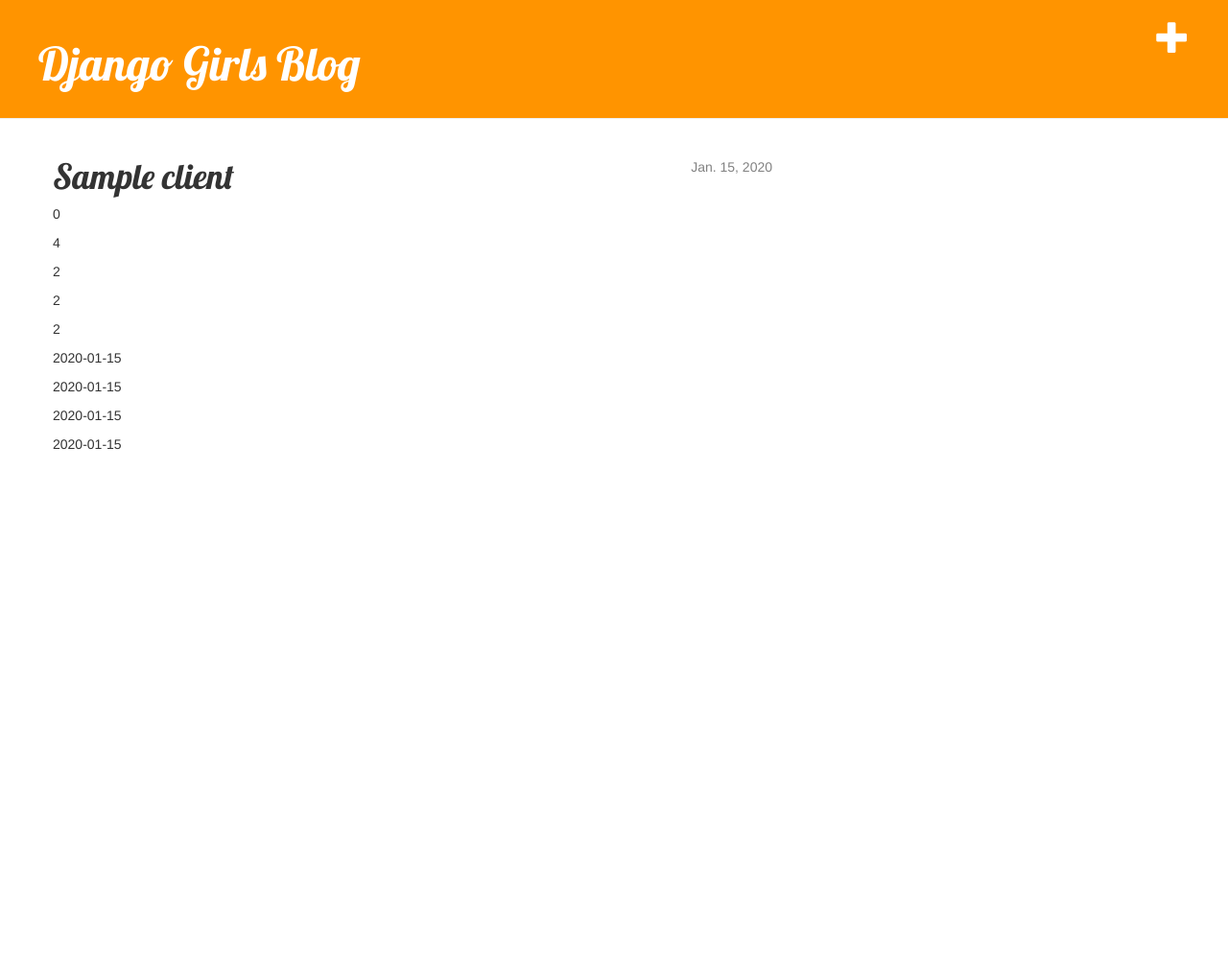
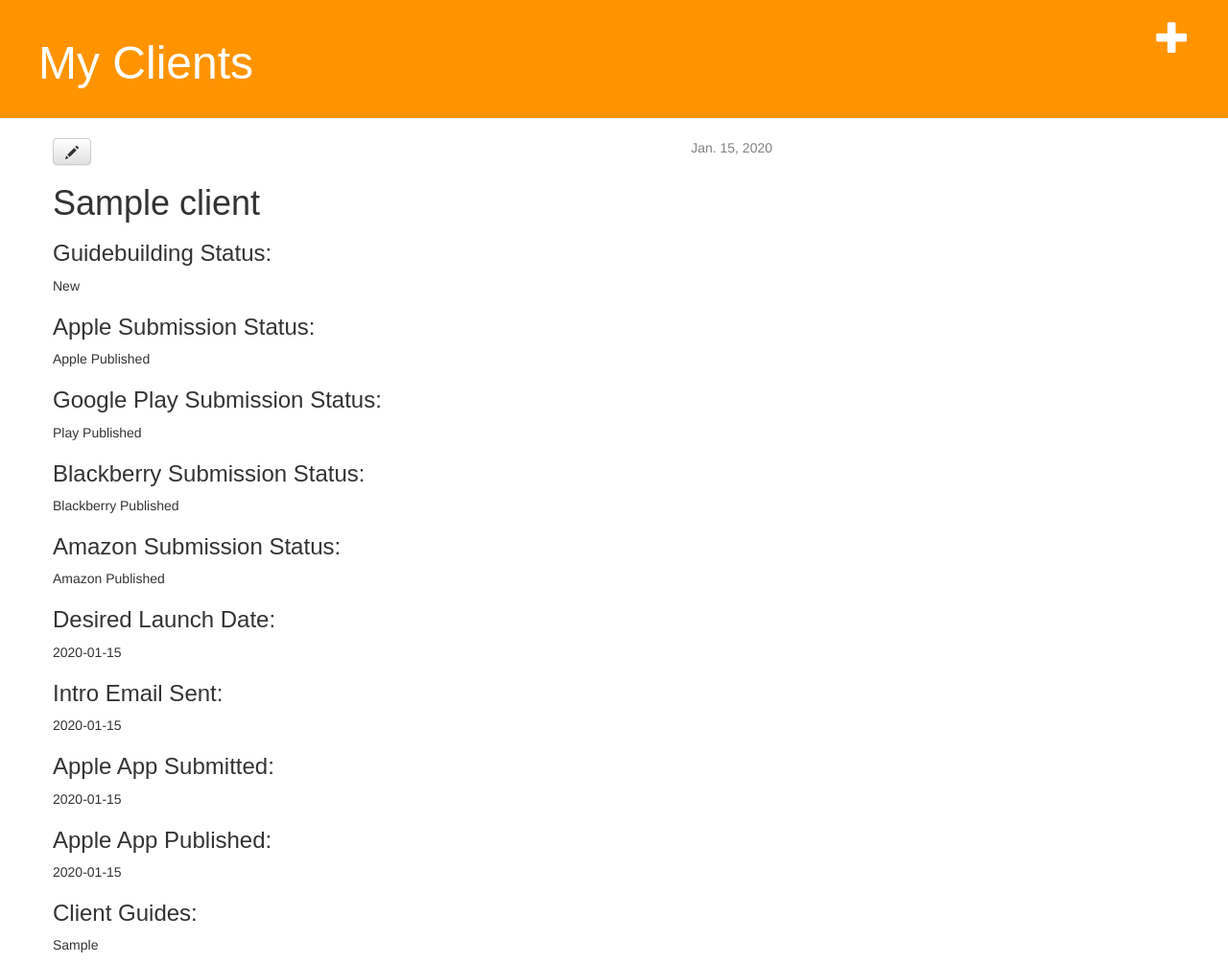
Before and after one commit to gfdipert/GB-Client-MGMT, a Django app: page /client/1/ in a window 1280 px wide. Shown: the whole page at 96% size. Before the commit the page ends 469 px from the top, so only its background shows below. Run offline with Django 3.2, Linux system fonts and the light colour scheme; tables that the repository leaves empty hold one stand-in row (values such as "Sample post"); some libraries are stand-ins or nearby versions.

Commit message:
Added views to create/edit client post inside the site

```diff
--- a/blog/static/css/blog.css
+++ b/blog/static/css/blog.css
@@ -15,7 +15,7 @@
 }
 
 h1, h2, h3, h4 {
-    font-family: 'Lobster', cursive;
+    font-family: 'Arial';
 }
 
 .date {
--- a/blog/templates/blog/base.html
+++ b/blog/templates/blog/base.html
@@ -1,7 +1,7 @@
 {% load staticfiles %}
 <html>
     <head>
-        <title>Client List</title>
+        <title>My Clients</title>
         <link rel="stylesheet" href="//maxcdn.bootstrapcdn.com/bootstrap/3.2.0/css/bootstrap.min.css">
         <link rel="stylesheet" href="//maxcdn.bootstrapcdn.com/bootstrap/3.2.0/css/bootstrap-theme.min.css">
         <link href='//fonts.googleapis.com/css?family=Lobster&subset=latin,latin-ext' rel='stylesheet' type='text/css'>
@@ -10,7 +10,7 @@
     <body>
         <div class="page-header">
             <a href="{% url 'client_new' %}" class="top-menu"><span class="glyphicon glyphicon-plus"></span></a>
-            <h1><a href="/">Django Girls Blog</a></h1>
+            <h1><a href="/">My Clients</a></h1>
         </div>
         <div class="content container">
             <div class="row">
--- a/blog/templates/blog/client_detail.html
+++ b/blog/templates/blog/client_detail.html
@@ -7,15 +7,17 @@
                 {{ client.applaunch }}
             </div>
         {% endif %}
+        <a class="btn btn-default" href="{% url 'client_edit' pk=client.pk %}"><span class="glyphicon glyphicon-pencil"></span></a>
         <h1>{{ client.name }}</h1>
-    	<p>{{ client.gstatus|linebreaks }}</p>
-        <p>{{ client.appstatus|linebreaks }}</p>
-        <p>{{ client.pstatus|linebreaks }}</p>
-        <p>{{ client.bstatus|linebreaks }}</p>
-        <p>{{ client.astatus|linebreaks }}</p>
-        <p>{{ client.intro|linebreaks }}</p>
-        <p>{{ client.appsub|linebreaks }}</p>
-        <p>{{ client.apppub|linebreaks }}</p>
-        <p>{{ client.applaunch|linebreaks }}</p>
+    	<p><h3>Guidebuilding Status: </h3>{{ client.get_gstatus_display|linebreaks }}</p>
+        <p><h3>Apple Submission Status: </h3>{{ client.get_appstatus_display|linebreaks }}</p>
+        <p><h3>Google Play Submission Status: </h3>{{ client.get_pstatus_display|linebreaks }}</p>
+        <p><h3>Blackberry Submission Status: </h3>{{ client.get_bstatus_display|linebreaks }}</p>
+        <p><h3>Amazon Submission Status: </h3>{{ client.get_astatus_display|linebreaks }}</p>
+        <p><h3>Desired Launch Date: </h3>{{ client.applaunch|linebreaks }}</p>
+        <p><h3>Intro Email Sent:  </h3>{{ client.intro|linebreaks }}</p>
+        <p><h3>Apple App Submitted: </h3>{{ client.appsub|linebreaks }}</p>
+        <p><h3>Apple App Published: </h3>{{ client.apppub|linebreaks }}</p>
+        <p><H3>Client Guides: </h3>{{ client.guides|linebreaks }}</p>
     </div>
 {% endblock %}
--- a/blog/urls.py
+++ b/blog/urls.py
@@ -4,5 +4,6 @@
 urlpatterns = [
     url(r'^$', views.client_list, name='client_list'),
     url(r'^client/(?P<pk>[0-9]+)/$', views.client_detail, name='client_detail'),
-    url(r'^client/new/$', views.client_new, name='client_new')
+    url(r'^client/new/$', views.client_new, name='client_new'),
+    url(r'^client/(?P<pk>[0-9]+)/edit/$', views.client_edit, name='client_edit'),
 ]
--- a/blog/views.py
+++ b/blog/views.py
@@ -4,6 +4,7 @@
 from django.utils import timezone
 from django.shortcuts import render, get_object_or_404
 from .forms import ClientForm
+from django.shortcuts import redirect
 
 # Create your views here.
 
@@ -16,5 +17,27 @@
     return render(request, 'blog/client_detail.html', {'client': client})
 
 def client_new(request):
-	form = ClientForm()
-	return render(request, 'blog/client_edit.html', {'form':form})
+	if request.method == "CLIENT":
+		form = ClientForm(request.CLIENT)
+		if form.is_valid():
+			print form.errors
+			client = form.save(commit=False)
+			client.applaunch = timezone.now()
+			client.save()
+			return redirect('client_detail', pk=client.pk)
+	else:
+		form = ClientForm()
+		return render(request, 'blog/client_edit.html', {'form':form})
+
+def client_edit(request, pk):
+    client = get_object_or_404(Client, pk=pk)
+    if request.method == "CLIENT":
+        form = ClientForm(request.CLIENT, instance=client)
+        if form.is_valid():
+            client = form.save(commit=False)
+            client.applaunch = timezone.now()
+            client.save()
+            return redirect('client_detail', pk=client.pk)
+    else:
+        form = ClientForm(instance=client)
+    return render(request, 'blog/client_edit.html', {'form': form})
```
Also changed, not shown: blog/migrations/0008_auto_20160104_1523.py (added).
